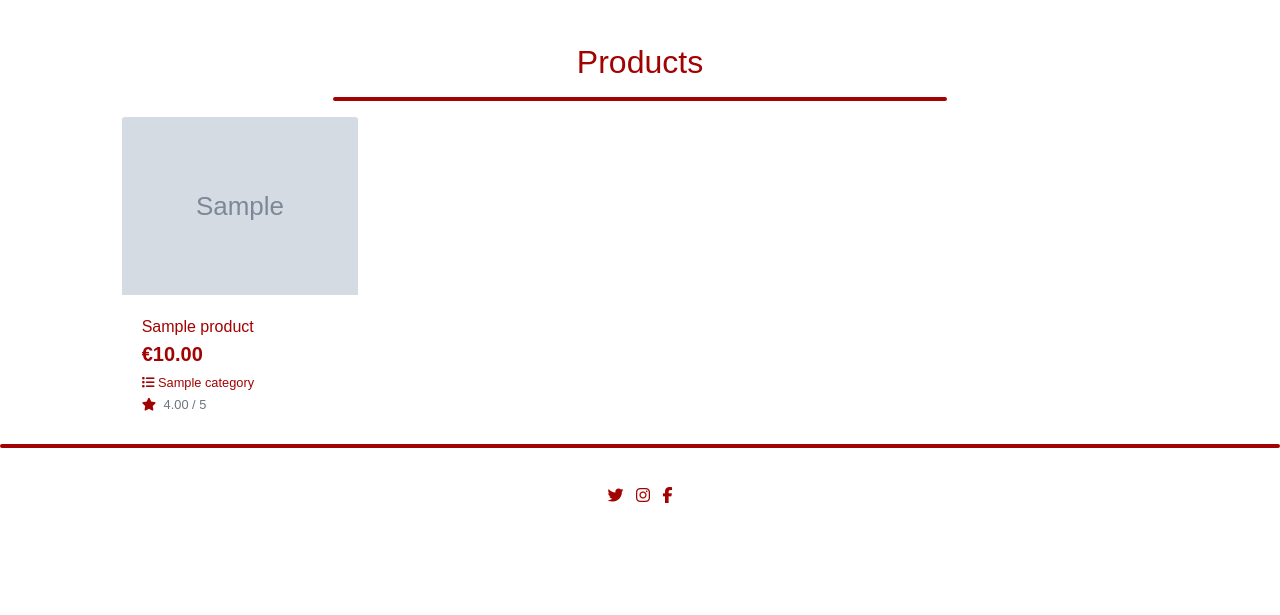
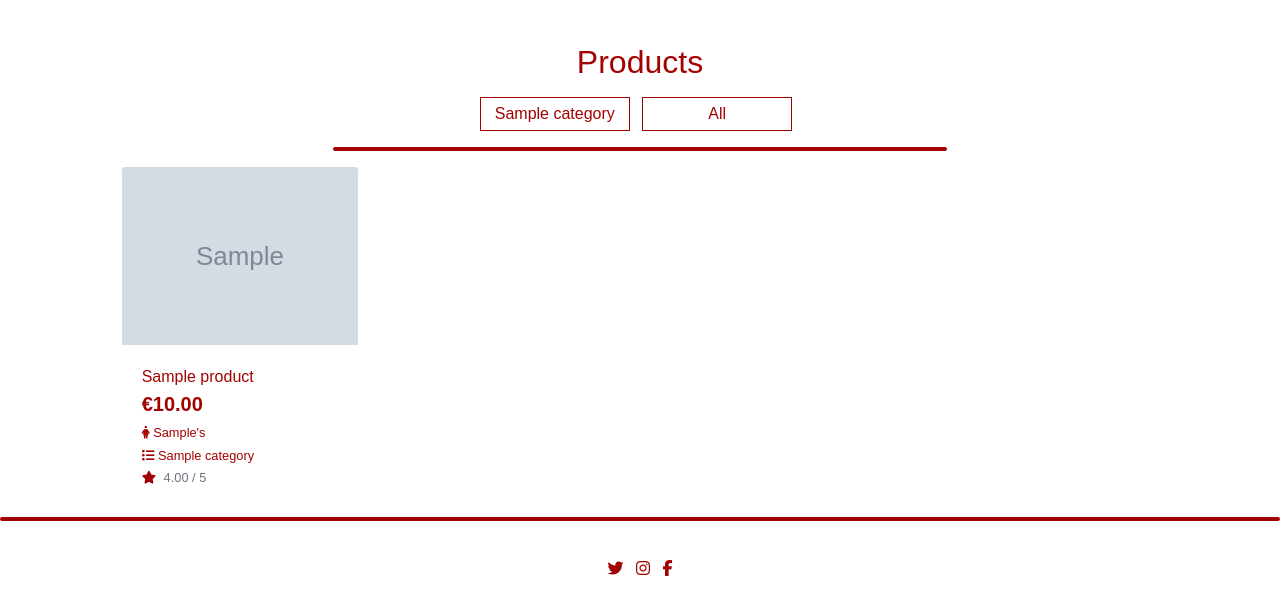
Before and after one commit to Richiefinegan11/finesse_fitness, a Django app: page /products/ in a window 1280 px wide. Shown: the part 128-743 px from the top of the page. Run offline with Django 3.2, Linux system fonts and the light colour scheme; tables that the repository leaves empty hold one stand-in row (values such as "Sample post"); grey boxes marked "Sample" are stand-in pictures; some libraries are stand-ins or nearby versions; some web fonts are replaced.

Commit message:
Added category sorting functionality and style to products page

```diff
--- a/products/models.py
+++ b/products/models.py
@@ -6,8 +6,8 @@ class Category(models.Model):
     class meta:
         verbose_name_plural = 'Categories'
 
-    name = models.CharField(max_length=20)
-    friendly_name = models.CharField(max_length=254, null=True, blank=True)
+    name= models.CharField(max_length=20)
+    friendly_name= models.CharField(max_length=254, null=True, blank=True)
 
     def __str__(self):
         return self.name
--- /dev/null
+++ b/products/static/products/css/shop.css
@@ -0,0 +1,27 @@
+.category-button {
+    border: 1px solid #a30202 !important;
+    min-width: 150px;
+}
+
+.category-button a {
+    text-decoration: none;
+    color: #a30202;
+}
+
+.category-button:hover {
+
+    border: 1px solid #fff !important;
+    background-color: #a30202;
+}
+
+.category-button a:hover {
+    color: #fff;
+}
+
+@media (max-width:481px){
+    .category-button {
+        font-size: xx-small;
+        min-width: 100px;
+        margin: 1em;
+    }
+}
--- a/products/templates/products/products.html
+++ b/products/templates/products/products.html
@@ -1,7 +1,11 @@
 {% extends "base.html" %}
 {% load static %}
 
-{% block extra_title %}Home{% endblock %}
+{% block extra_css %}
+    <link rel="stylesheet" href="{% static 'products/css/shop.css' %}">
+{% endblock %}
+
+{% block extra_title %}Shop{% endblock %}
 
 {% block page_header %}
     <div class="container header-container">
@@ -14,7 +18,19 @@
 {% block content %}
     <div class="container-fluid">
             <div class="col text-center mt-3">
-                <h2 class="text-red">Products</h2>
+                <h2 class="text-red pb-2">Products</h2>
+                {% for category in categories %}
+                    <li class="list-inline-item category-button">
+                        <a href="{% url 'products' %}?category={{ category.name }}">
+                            <div class="p-1">{{ category.friendly_name }}</div>
+                        </a>
+                    </li>
+                {% endfor %}
+                <li class="list-inline-item category-button">
+                    <a href="{% url 'products' %}">
+                        <div class="p-1">All</div>
+                    </a>
+                </li>
                 <hr class="w-50 mb-1">
         </div>
         <div class="row">
@@ -40,6 +56,21 @@
                                     <div class="row">
                                         <div class="col">
                                             <p class="lead mb-0 text-left font-weight-bold text-red">€{{ product.price }}</p>
+                                            {% if product.gender %}
+                                                {% if product.gender == 'Men' %}
+                                                    <p class="small mt-1 mb-0">
+                                                        <a class="text-muted text-red" href="{% url 'products' %}?category={{ product.category.name }}">
+                                                            <i class="fas fa-male"></i> {{ product.gender }}'s
+                                                        </a>
+                                                    </p>
+                                                {% else %}
+                                                    <p class="small mt-1 mb-0">
+                                                        <a class="text-muted text-red" href="{% url 'products' %}?category={{ product.category.name }}">
+                                                            <i class="fas fa-female"></i> {{ product.gender }}'s
+                                                        </a>
+                                                    </p>
+                                                {% endif %}
+                                            {% endif %}
                                             {% if product.category %}
                                             <p class="small mt-1 mb-0">
                                                 <a class="text-muted text-red" href="{% url 'products' %}?category={{ product.category.name }}">
--- a/products/views.py
+++ b/products/views.py
@@ -8,29 +8,20 @@ def all_products(request):
     """ A view to show all products, including sorting and search queries """
 
     products = Product.objects.all()
+    categories = Category.objects.all()
     query = None
-    categories = None
-    sort = None
-    direction = None
+    item_category = 'All'
 
     if request.GET:
-        if 'sort' in request.GET:
-            sortkey = request.GET['sort']
-            sort = sortkey
-            if sortkey == 'name':
-                sortkey = 'lower_name'
-                products = products.annotate(lower_name=Lower('name'))
-
-            if 'direction' in request.GET:
-                direction = request.GET['direction']
-                if direction == 'desc':
-                    sortkey = f'-{sortkey}'
-            products = products.order_by(sortkey)
 
         if 'category' in request.GET:
-            categories = request.GET['category'].split(',')
-            products = products.filter(category__name__in=categories)
-            categories = Category.objects.filter(name__in=categories)
+            item_category = request.GET['category']
+            products = products.filter(category__name=item_category)
+            # Sorting functionality for all items and each category
+            if 'sort' in request.GET:
+                sort_by = request.GET['sort']
+                if item_category == 'All':
+                    products = Product.objects.order_by(sort_by)
 
         if 'q' in request.GET:
             query = request.GET['q']
@@ -41,13 +32,11 @@ def all_products(request):
             queries = Q(name__icontains=query) | Q(description__icontains=query)
             products = products.filter(queries)
 
-    current_sorting = f'{sort}_{direction}'
-
     context = {
         'products': products,
         'search_term': query,
-        'current_categories': categories,
-        'current_sorting': current_sorting,
+        'categories': categories,
+        'active_category': item_category,
     }
 
     return render(request, 'products/products.html', context)
```
Also changed, not shown: products/templates/products/product_detail.html (+22 -0 lines).
